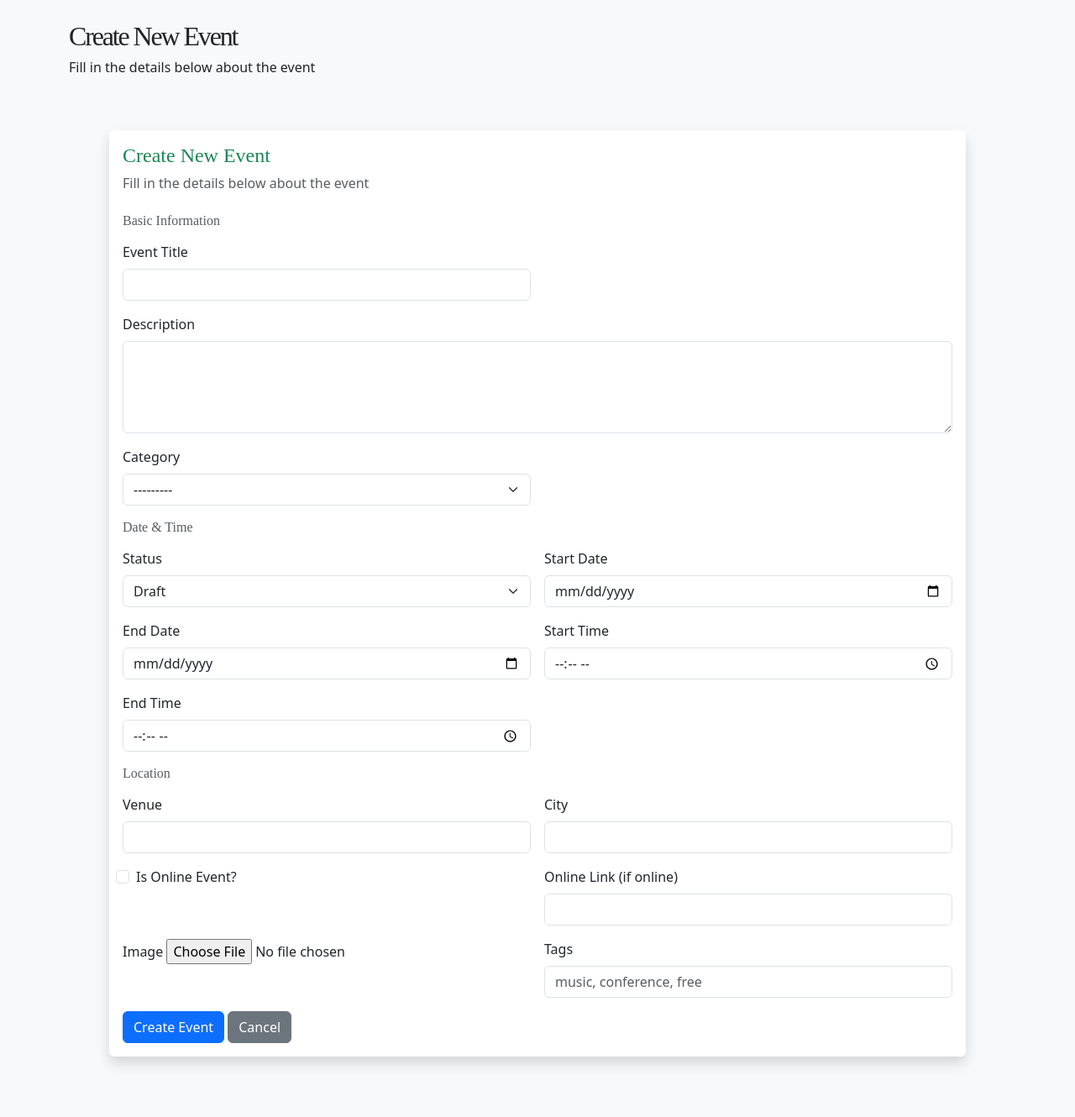
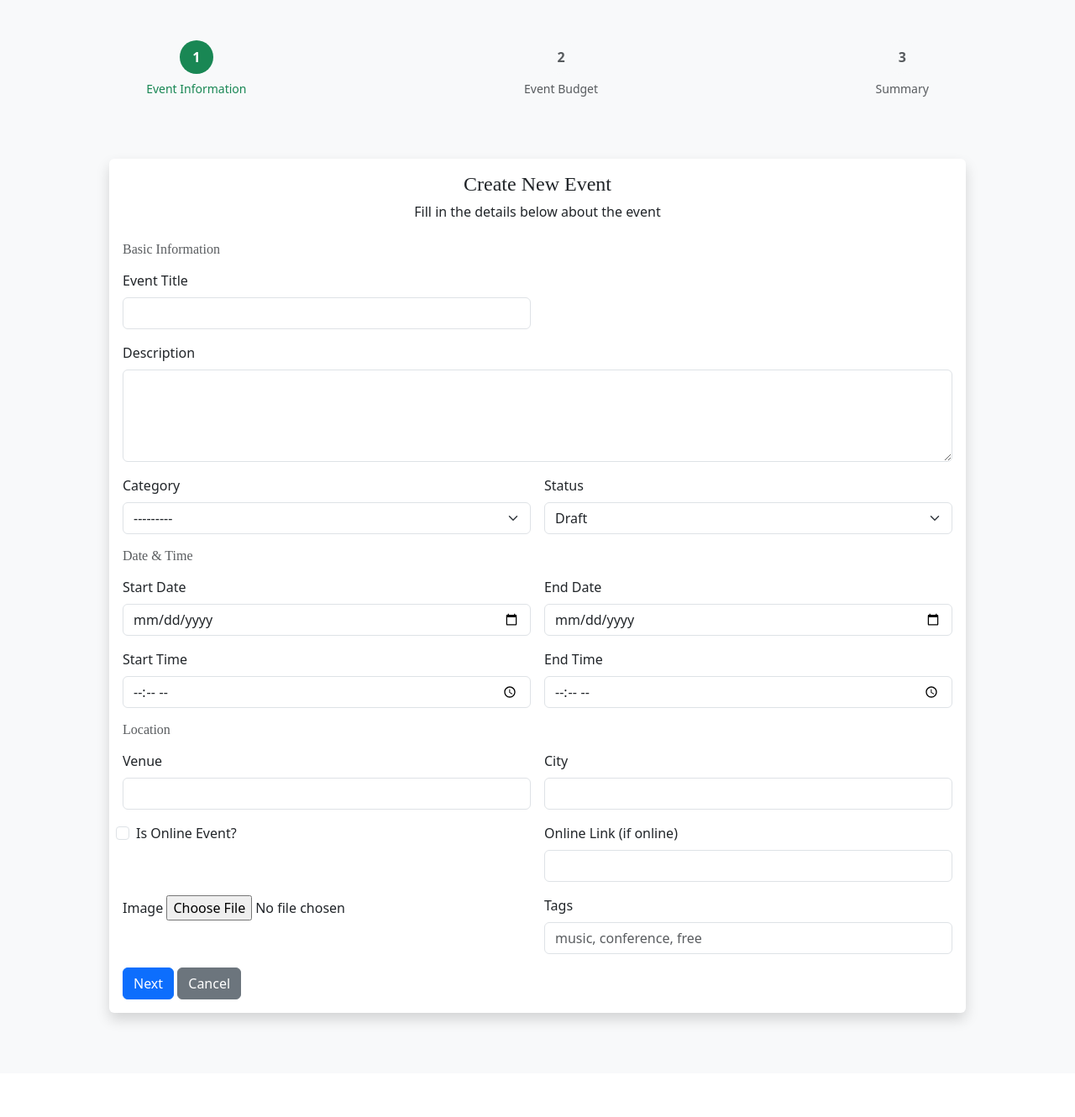
Before and after one commit to NgobeseA/event_project, a Django app: page /add-event/ in a window 1280 px wide. Shown: the part 56-1386 px from the top of the page at 84% size. After the commit the page ends 1278 px from the top, so only its background shows below. Run offline with Django 5.2, Linux system fonts and the light colour scheme; a user stored in the database is signed in; some web fonts are replaced.

Commit message:
template to create event and partails on progress bar

```diff
--- a/event_app/event_views.py
+++ b/event_app/event_views.py
@@ -53,7 +53,8 @@ def create_event(request):
             event.organizer = request.user  # attach logged-in user
             event.save()
             form.save_m2m()  # save tags/relations
-            return redirect("organizer_overview")  # redirect after success
+            return redirect('event_budget', event_id=event.id)
+
     else:
         form = EventForm()
 
@@ -185,11 +186,11 @@ def upcoming_events_view(request):
     return render(request, 'upcoming_events.html', {'events': events})
 
 
-def event_budget_view(request):
+def event_budget_view(request, event_id):
     BudgetItemFormSet = formset_factory(BudgetItemForm, extra=4)
-
+    event = get_object_or_404(Event, event_id=event_id)
     if request.method == 'POST':
-        event_form = EventBudgetForm(request.POST)
+        event_form = EventBudgetForm(request.POST, event=event)
         venue_formset = BudgetItemFormSet(request.POST, prefix='venue')
         catering_formset = BudgetItemFormSet(request.POST, prefix='catering')
         decor_formset = BudgetItemFormSet(request.POST, prefix='decor')
--- a/templates/budget.html
+++ b/templates/budget.html
@@ -100,6 +100,7 @@
     </style>
     <div class="content pt-1 pb-2">
     <div class="container">
+  {% include "partials/progress_bar.html" with step=2 %}
     <h1>Event Budget</h1>
     <form method="post">
         {% csrf_token %}
@@ -118,6 +119,8 @@
                     <td>{{ form.budget }}</td>
                 </tr>
                 {% endfor %}
+
+
             </table>
         </div>
 
--- a/templates/create_event.html
+++ b/templates/create_event.html
@@ -14,14 +14,15 @@
     {% endfor %}
   </div>
     {%endif%}
-  <h2 class="">Create New Event</h2>
-  <p>Fill in the details below about the event</p>
+    {% include "partials/progress_bar.html" with step=1 %}
+
+
 
 
   <div class="p-5">
     <div class="bg-white rounded shadow p-3">
-        <h6 class="h4 text-success">Create New Event</h6>
-        <p class="text-muted">Fill in the details below about the event</p>
+        <h6 class="h4 text-success, text-center">Create New Event</h6>
+        <p class="text-muted, text-center">Fill in the details below about the event</p>
     <form method="post" enctype="multipart/form-data" class="row g-3 pt-2">
     {% csrf_token %}
 
@@ -40,12 +41,12 @@
       <label class="form-label">Category</label>
       {{ form.category }}
     </div>
-
-    <h6 class="mb-0 text-muted">Date & Time</h6>
-    <div class="col-md-6">
+<div class="col-md-6">
       <label class="form-label">Status</label>
       {{ form.status }}
     </div>
+    <h6 class="mb-0 text-muted">Date & Time</h6>
+
 
     <div class="col-md-6">
       <label class="form-label">Start Date</label>
@@ -99,7 +100,7 @@
     </div>
 
     <div class="col-12">
-      <button type="submit" class="btn btn-primary">Create Event</button>
+      <button type="submit" class="btn btn-primary">Next</button>
       <a href="{% url 'organizer_overview' %}" class="btn btn-secondary">Cancel</a>
     </div>
   </form>
--- /dev/null
+++ b/templates/partials/progress_bar.html
@@ -0,0 +1,59 @@
+<div class="container my-4">
+  <div class="d-flex justify-content-between align-items-center position-relative">
+    <!-- Step 1 -->
+    <div class="text-center flex-fill position-relative">
+      <div class="step-circle {% if step >= 1 %}bg-success text-white{% else %}bg-light text-muted{% endif %}">
+        1
+      </div>
+      <small class="{% if step >= 1 %}text-success{% else %}text-muted{% endif %}">
+        Event Information
+      </small>
+    </div>
+
+    <!-- Line between step 1 and 2 -->
+    <div class="progress-line {% if step >= 2 %}bg-success{% else %}bg-light{% endif %}"></div>
+
+    <!-- Step 2 -->
+    <div class="text-center flex-fill position-relative">
+      <div class="step-circle {% if step >= 2 %}bg-success text-white{% else %}bg-light text-muted{% endif %}">
+        2
+      </div>
+      <small class="{% if step >= 2 %}text-success{% else %}text-muted{% endif %}">
+        Event Budget
+      </small>
+    </div>
+
+    <!-- Line between step 2 and 3 -->
+    <div class="progress-line {% if step >= 3 %}bg-success{% else %}bg-light{% endif %}"></div>
+
+    <!-- Step 3 -->
+    <div class="text-center flex-fill position-relative">
+      <div class="step-circle {% if step >= 3 %}bg-success text-white{% else %}bg-light text-muted{% endif %}">
+        3
+      </div>
+      <small class="{% if step >= 3 %}text-success{% else %}text-muted{% endif %}">
+        Summary
+      </small>
+    </div>
+  </div>
+</div>
+
+<style>
+.step-circle {
+  width: 40px;
+  height: 40px;
+  border-radius: 50%;
+  display: flex;
+  justify-content: center;
+  align-items: center;
+  margin: 0 auto 5px;
+  font-weight: bold;
+}
+
+.progress-line {
+  flex: 1;
+  height: 4px;
+  margin: 0 5px;
+  border-radius: 2px;
+}
+</style>
```
Also changed, not shown: db.sqlite3.
